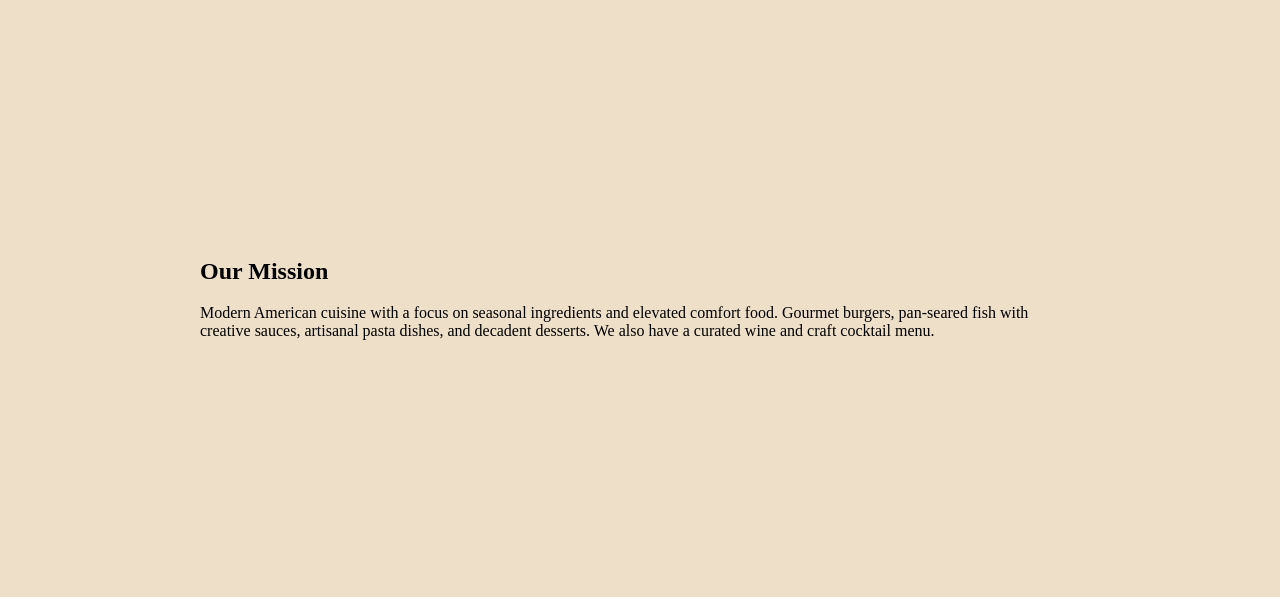
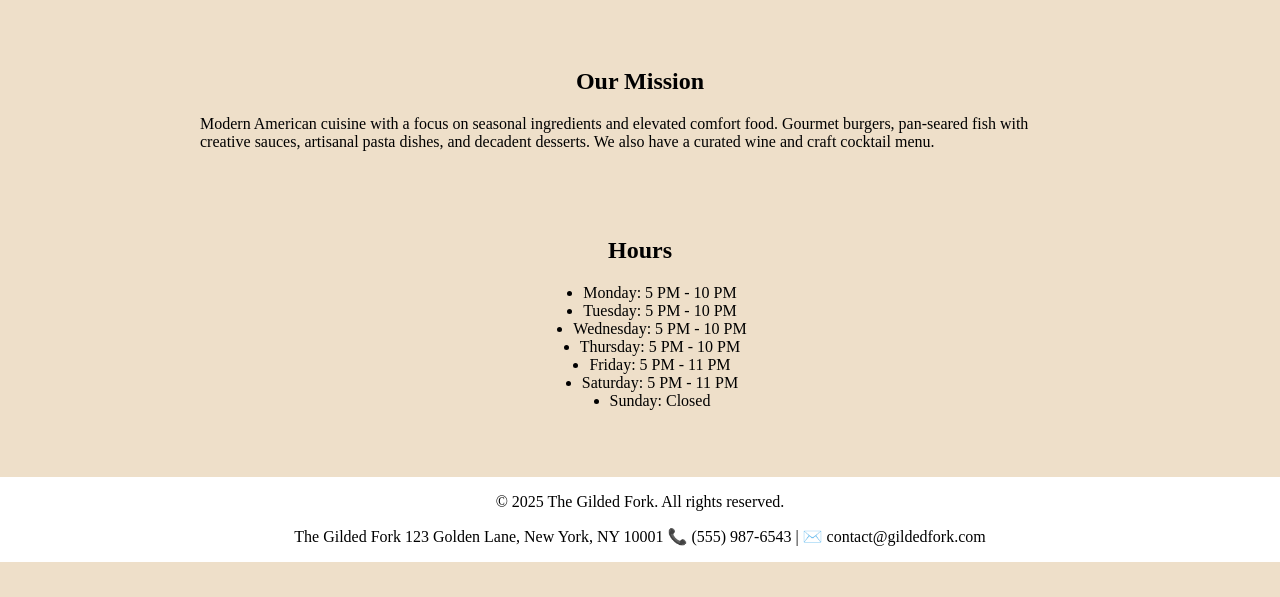
Before and after one commit to JSzkup/odin-restaurant-page, a website built with webpack: page src/template.html in a window 1280 px wide. Shown: the part 240-837 px from the top of the page. After the commit the page ends 802 px from the top, so only its background shows below. Built offline with nearby package versions, Linux system fonts and the light colour scheme.

Commit message:
Home page now js created; update package name

```diff
--- a/package.json
+++ b/package.json
@@ -1,5 +1,5 @@
 {
-  "name": "odin-restaurant-page",
+  "name": "@jszkup/odin-restaurant-page",
   "version": "1.0.0",
   "description": "",
   "main": "webpack.config.js",
--- /dev/null
+++ b/src/about.js
@@ -0,0 +1,3 @@
+function addAboutHTML() {
+
+}
--- a/src/home.js
+++ b/src/home.js
@@ -3,17 +3,45 @@ export function addHomeHTML() {
     const content = document.querySelector("#content");
 
     const descriptionDIV = document.createElement("div");
+    descriptionDIV.id = "description";
 
-    const subHeader = document.createElement("h2");
-    subHeader.textContent = "Our Mission";
+    const descriptionHeader = document.createElement("h2");
+    descriptionHeader.textContent = "Our Mission";
 
-    const descriptionP = document.createElement("p");
-    descriptionP.textContent = `Modern American cuisine with a focus on seasonal ingredients and elevated comfort food. Gourmet
+    const descriptionParagraph = document.createElement("p");
+    descriptionParagraph.textContent = `Modern American cuisine with a focus on seasonal ingredients and elevated comfort food. Gourmet
                                 burgers, pan-seared fish with creative sauces, artisanal pasta dishes, and decadent desserts. We also
                                 have a curated wine and craft cocktail menu.`;
 
-    descriptionDIV.appendChild(subHeader);
-    descriptionDIV.appendChild(descriptionP);
+    descriptionDIV.appendChild(descriptionHeader);
+    descriptionDIV.appendChild(descriptionParagraph);
+
+    const hoursDIV = document.createElement("div");
+    hoursDIV.id = "hours";
+
+    const hoursHeader = document.createElement("h2");
+    hoursHeader.textContent = "Hours";
+
+    const hoursList = document.createElement("ul");
+    const hoursListItems = [
+        "Monday: 5 PM - 10 PM",
+        "Tuesday: 5 PM - 10 PM",
+        "Wednesday: 5 PM - 10 PM",
+        "Thursday: 5 PM - 10 PM",
+        "Friday: 5 PM - 11 PM",
+        "Saturday: 5 PM - 11 PM",
+        "Sunday: Closed"
+    ];
+
+    hoursListItems.forEach((item) => {
+        const listItem = document.createElement("li");
+        listItem.textContent = item;
+        hoursList.appendChild(listItem);
+    });
+
+    hoursDIV.appendChild(hoursHeader);
+    hoursDIV.appendChild(hoursList);
 
     content.appendChild(descriptionDIV);
+    content.appendChild(hoursDIV);
 };
--- a/src/index.js
+++ b/src/index.js
@@ -1,6 +1,36 @@
 import "./styles.css";
 import { addHomeHTML } from "./home.js";
+import { addMenuHTML } from "./menu.js";
+import { addAboutHTML } from "./about.js";
 
 addHomeHTML();
+// addMenuHTML();
+// addAboutHTML();
+
+function clearContent() {
+    const content = document.querySelector("#content");
+    content.innerHTML = "";
+}
+
+function addNavEvents() {
+    const homeButton = document.querySelector("#home");
+    const menuButton = document.querySelector("#menu");
+    const aboutButton = document.querySelector("#about");
+
+    homeButton.addEventListener("click", () => {
+        clearContent();
+        addHomeHTML();
+    });
+
+    menuButton.addEventListener("click", () => {
+        clearContent();
+        addMenuHTML();
+    });
+
+    aboutButton.addEventListener("click", () => {
+        clearContent();
+        addAboutHTML();
+    });
+}
 
 console.log("Hello, world!");
--- /dev/null
+++ b/src/menu.js
@@ -0,0 +1,3 @@
+function addMenuHTML() {
+
+}
--- a/src/styles.css
+++ b/src/styles.css
@@ -74,7 +74,7 @@ nav>button {
     flex-direction: column;
     justify-content: space-evenly;
 
-    height: 600px;
+    height: 60vh;
 }
 
 #description *,
--- a/webpack.config.js
+++ b/webpack.config.js
@@ -1,4 +1,3 @@
-// webpack.config.js
 const path = require("path");
 const HtmlWebpackPlugin = require("html-webpack-plugin");
 
```
Also changed, not shown: src/template.html (+2 -2 lines).
